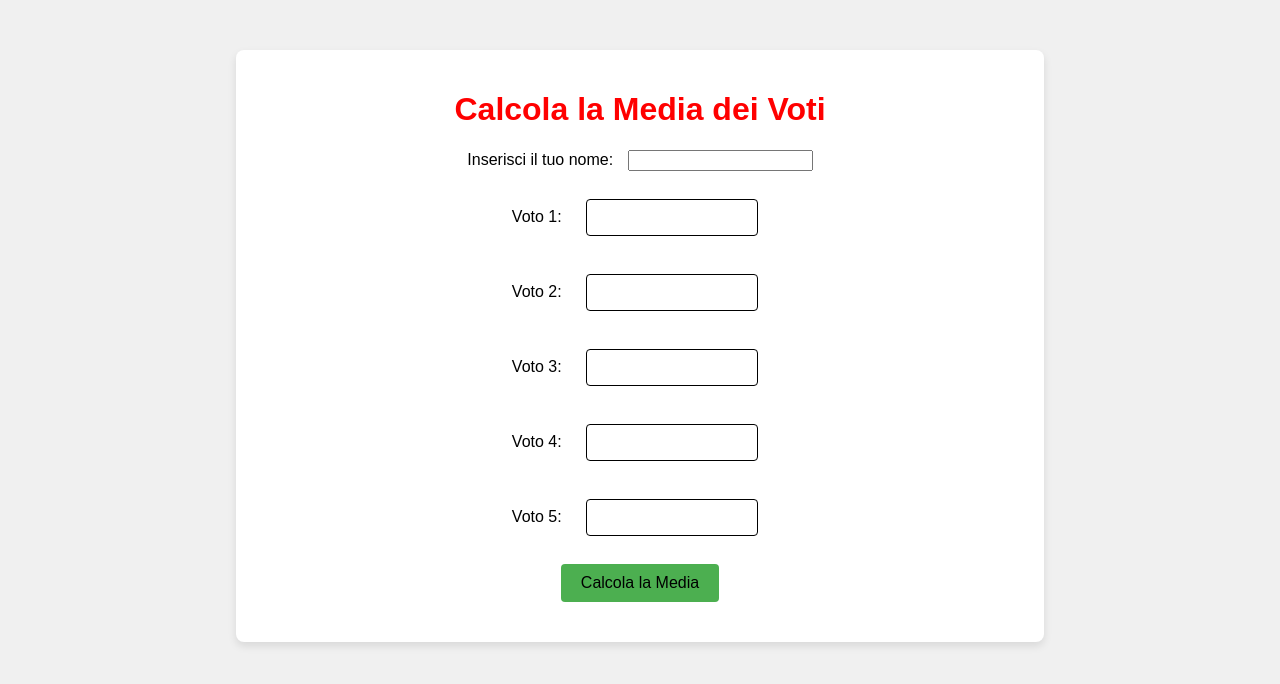
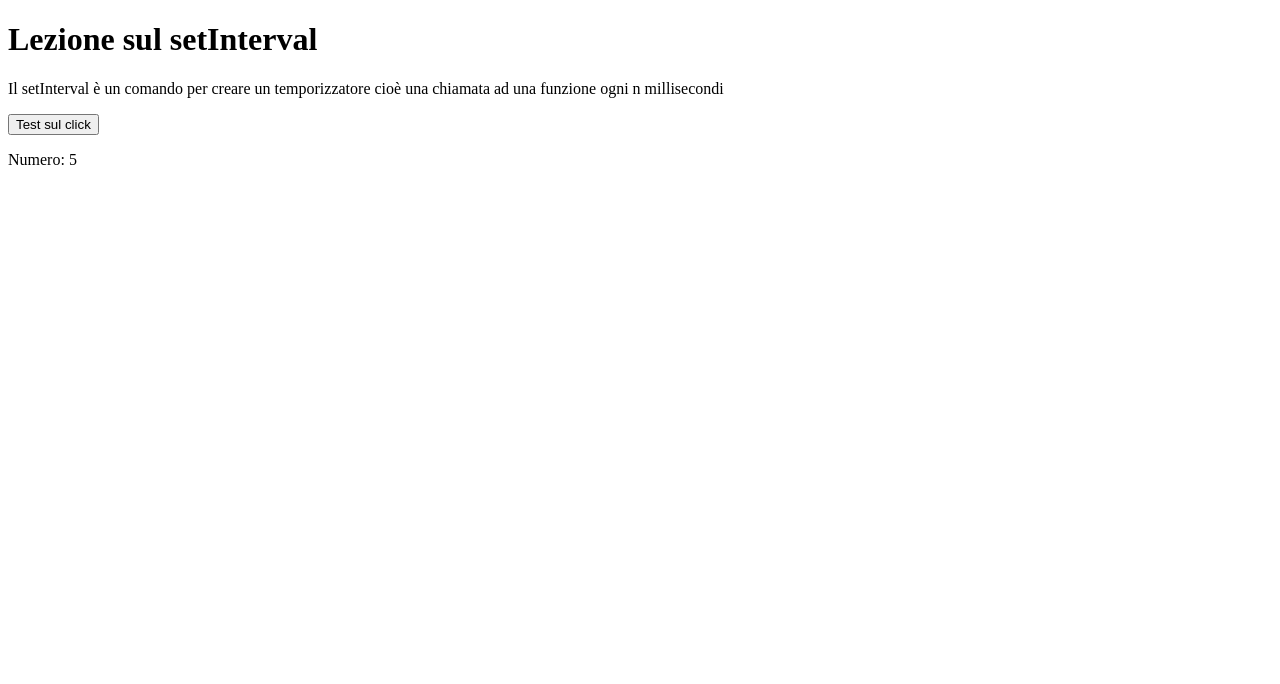
Before and after one commit to giuls007/tpsit, a plain HTML site: page js5.html in a window 1280 px wide. Drawn offline with Linux system fonts and the light colour scheme.

Commit message:
Add files via upload

```diff
--- a/js5.html
+++ b/js5.html
@@ -1,107 +1,31 @@
 <!DOCTYPE html>
-<html lang="it">
+<html lang="en">
 <head>
     <meta charset="UTF-8">
     <meta name="viewport" content="width=device-width, initial-scale=1.0">
-    <title>Calcola la Media dei Voti</title>
-    <style>
-        body {
-            font-family: Arial, sans-serif;
-            background-color: #f0f0f0;
-            text-align: center;
-            margin: 0;
-            padding: 0;
-        }
-        .container {
-            width: 60%;
-            margin: 50px auto;
-            background-color: white;
-            border-radius: 8px;
-            padding: 20px;
-            box-shadow: 0 4px 8px rgba(0, 0, 0, 0.1);
-        }
-        h1 {
-            color: #ff0000;
-        }
-        label {
-            font-size: 16px;
-            margin-right: 10px;
-        }
-        input[type="number"] {
-            padding: 10px;
-            margin: 10px;
-            width: 150px;
-            border-radius: 4px;
-            border: 1px solid #000000;
-        }
-        .result {
-            font-size: 20px;
-            margin-top: 20px;
-            color: #000000;
-        }
-        .button {
-            padding: 10px 20px;
-            font-size: 16px;
-            border: none;
-            color: rgb(0, 0, 0);
-            cursor: pointer;
-            border-radius: 4px;
-            background-color: #4CAF50;
-        }
-        .button:hover {
-            opacity: 0.8;
-        }
-    </style>
+    <title>Document</title>
 </head>
 <body>
+    <h1>Lezione sul setInterval</h1>
+    <p> Il setInterval è un comando per
+        creare un temporizzatore cioè una chiamata ad una
+        funzione ogni n millisecondi
+    </p>
+    <button onclick="getTime()">Test sul click</button>
 
-<div class="container">
-    <h1>Calcola la Media dei Voti</h1>
-
-    <!-- Inserisci il tuo nome -->
-    <label for="nome">Inserisci il tuo nome:</label>
-    <input type="text" id="nome"><br><br>
-
-    <!-- Inserisci i 5 voti -->
-    <label for="voto1">Voto 1:</label>
-    <input type="number" id="voto1"><br><br>
-    <label for="voto2">Voto 2:</label>
-    <input type="number" id="voto2"><br><br>
-    <label for="voto3">Voto 3:</label>
-    <input type="number" id="voto3"><br><br>
-    <label for="voto4">Voto 4:</label>
-    <input type="number" id="voto4"><br><br>
-    <label for="voto5">Voto 5:</label>
-    <input type="number" id="voto5"><br><br>
-
-    <!-- Bottone per calcolare la media -->
-    <button class="button" onclick="calcolaMedia()">Calcola la Media</button>
-
-    <!-- Risultato -->
-    <div class="result" id="media"></div>
-</div>
+    <div>
+        <p id="out1"></p>
+    </div>
 
 <script>
-    function calcolaMedia() {
-        // Ottieni i valori del nome e dei voti
-        var nome = document.getElementById('nome').value;
-        var voto1 = parseInt(document.getElementById('voto1').value);
-        var voto2 = parseInt(document.getElementById('voto2').value);
-        var voto3 = parseInt(document.getElementById('voto3').value);
-        var voto4 = parseInt(document.getElementById('voto4').value);
-        var voto5 = parseInt(document.getElementById('voto5').value);
+    const mioOutput = document.getElementById("out1");
+    let n = 0;
 
-        // Verifica che tutti i campi siano stati riempiti
-        if (nome === "" || isNaN(voto1) || isNaN(voto2) || isNaN(voto3) || isNaN(voto4) || isNaN(voto5)) {
-            alert('Per favore, inserisci il tuo nome e tutti i voti correttamente.');
-            return;
-        }
+    setInterval(getTime, 1000);
 
-        // Calcolo della media dei voti
-        var media = (voto1 + voto2 + voto3 + voto4 + voto5) / 5;
-
-        // Visualizza il risultato
-        document.getElementById('media').innerText = nome + ', la tua media è: ' + media.toFixed(2);
+    function getTime() {
+        n++;
+        mioOutput.innerHTML = "Numero: " + n;
     }
 </script>
 
```
